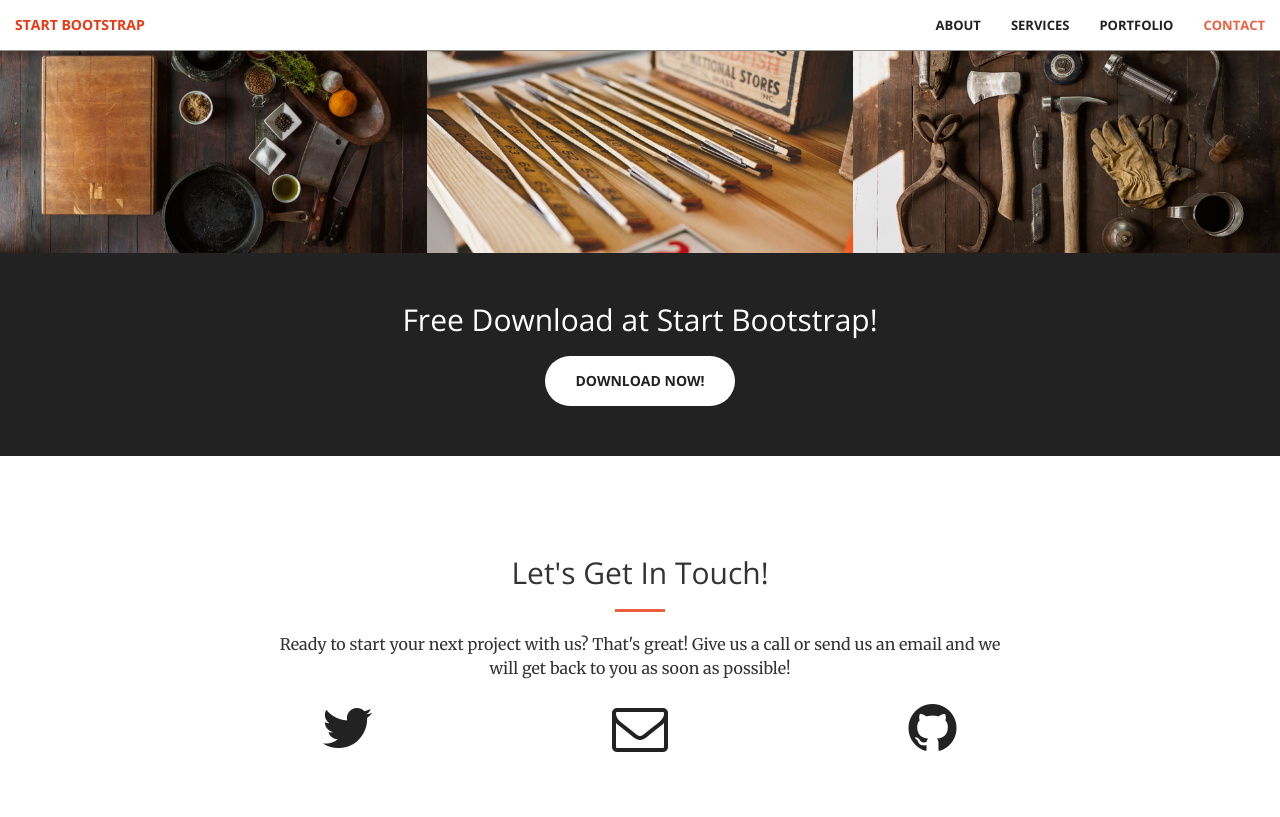
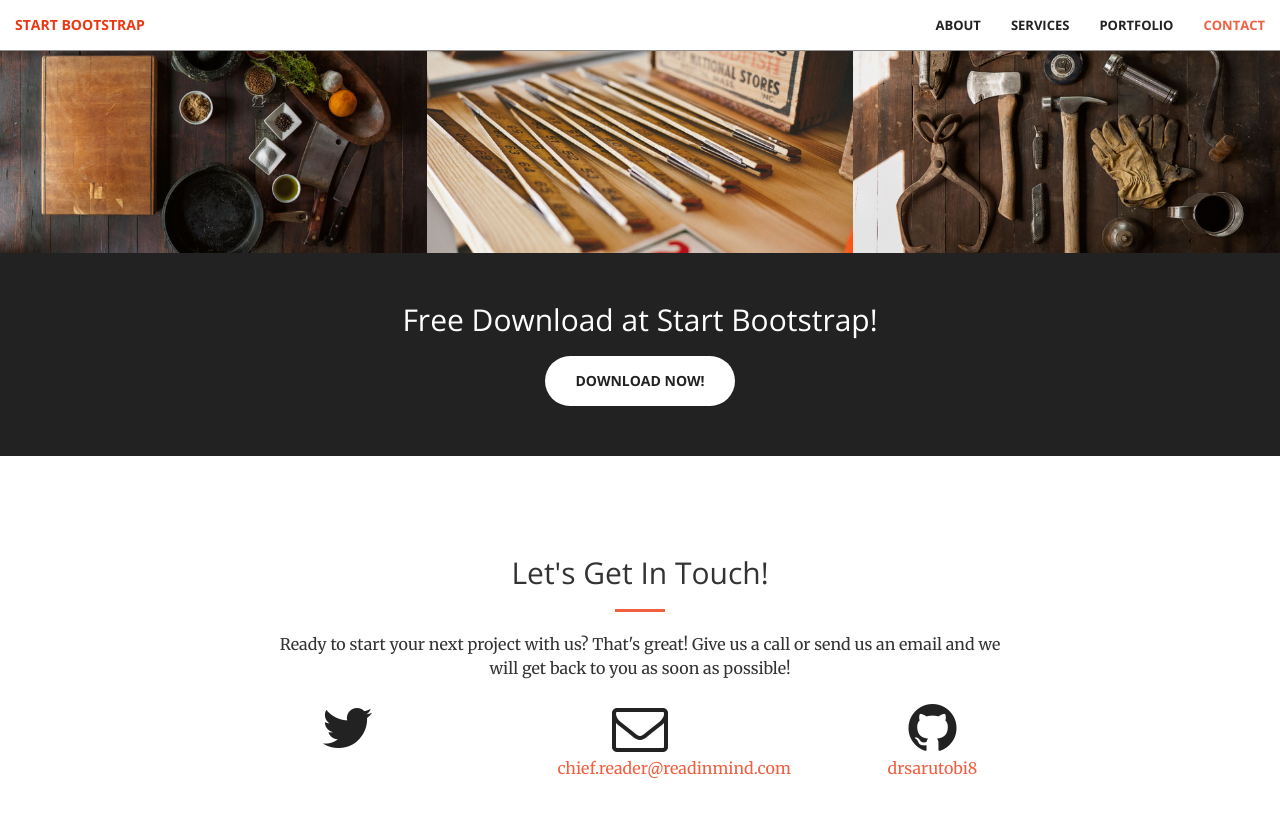
Before and after one commit to drsarutobi8/readinmind.com, a Jekyll site: the page built from index.html, in a window 1280 px wide and 900 px high, scrolled down 1981 px. Shown: the top 817 px of the window. Built offline with Jekyll 4.4.1, drawn with Linux system fonts in a browser that asks for light colours.

Commit message:
update config

```diff
--- a/_config.yml
+++ b/_config.yml
@@ -1,12 +1,12 @@
 # Site settings
-title:
-email:
+title: read in mind
+email: chief.reader@readinmind.com
 description: > # this means to ignore newlines until "baseurl:"
 baseurl: "" # the subpath of your site, e.g. /blog/
 url: "" # the base hostname & protocol for your site
 
 twitter_username:
-github_username:
+github_username: drsarutobi8
 
 # Build settings
 markdown: kramdown
```
